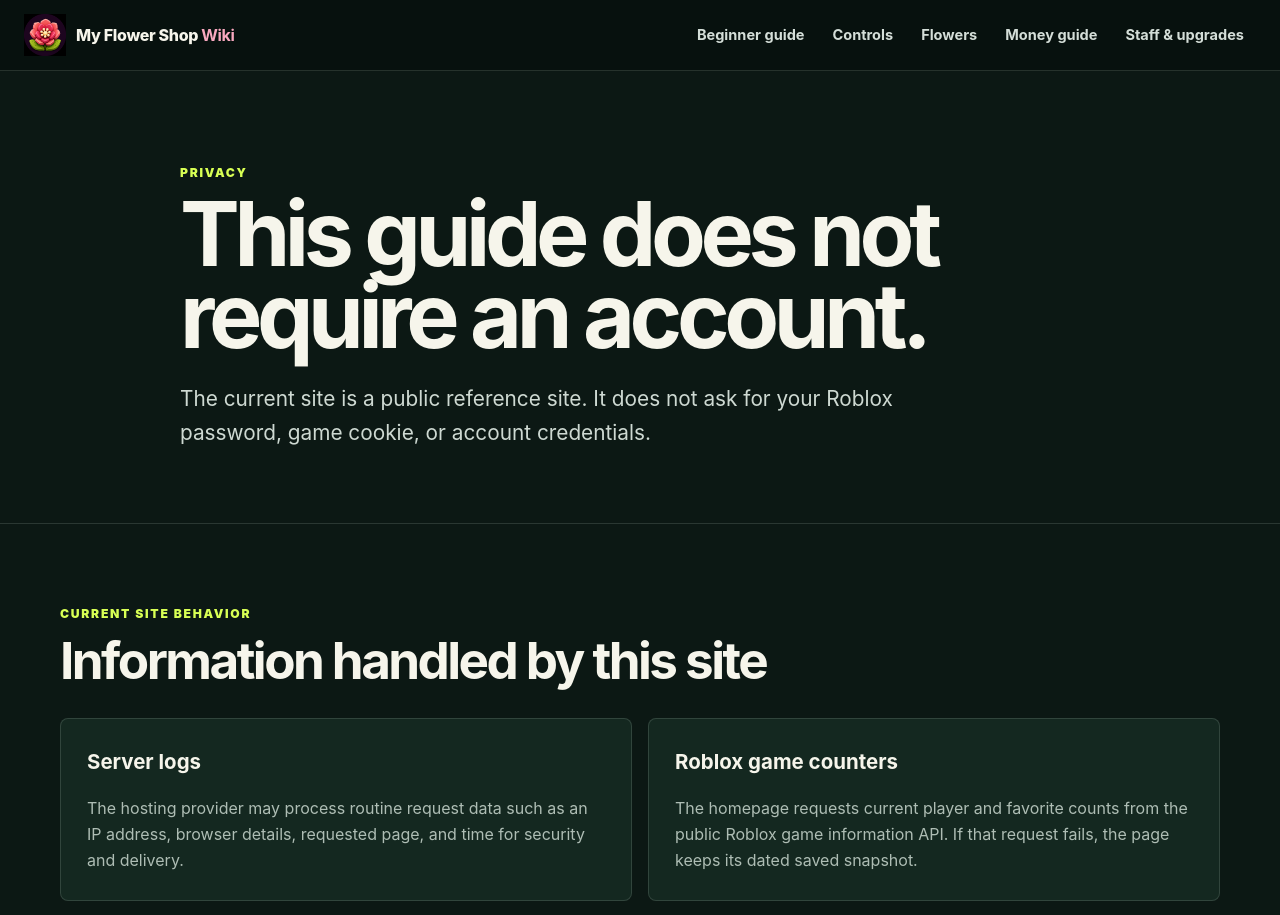
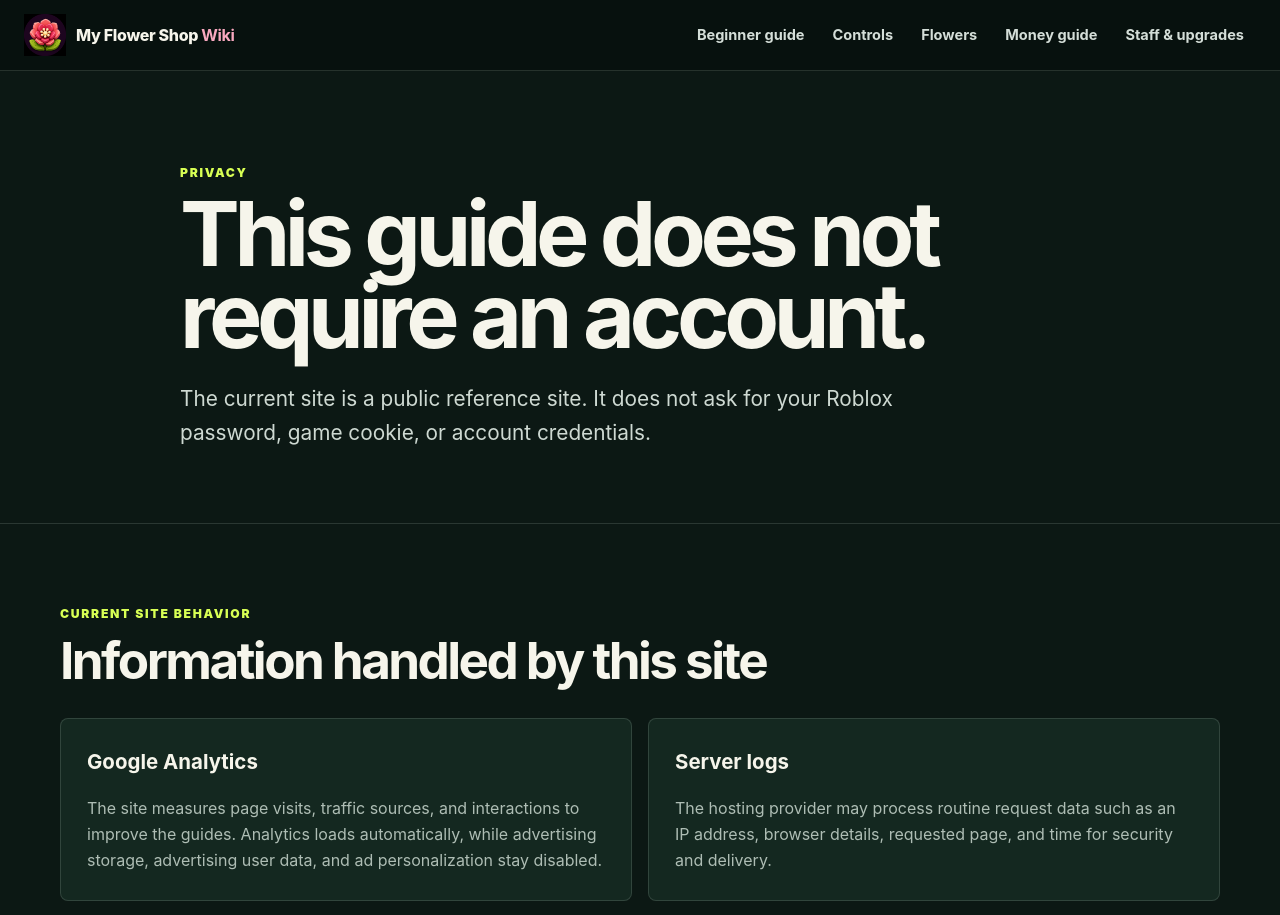
Before and after one commit to yefan710/my-flowershop-wiki, a Next.js app: page /privacy-policy in a window 1280 px wide. Shown: the top 915 px of the page. Built offline with nearby package versions, Linux system fonts and the light colour scheme; no server answers.

Commit message:
Add GA4 analytics tracking

```diff
--- a/src/app/layout.tsx
+++ b/src/app/layout.tsx
@@ -24,6 +24,10 @@ export const metadata: Metadata = {
 export default function RootLayout({ children }: Readonly<{ children: React.ReactNode }>) {
   return (
     <html lang="en">
+      <head>
+        <script async src="https://www.googletagmanager.com/gtag/js?id=G-1QNSJGN604" />
+        <script dangerouslySetInnerHTML={{ __html: `window.dataLayer=window.dataLayer||[];function gtag(){dataLayer.push(arguments);}gtag('consent','default',{analytics_storage:'granted',ad_storage:'denied',ad_user_data:'denied',ad_personalization:'denied'});gtag('js',new Date());gtag('config','G-1QNSJGN604');` }} />
+      </head>
       <body>
         <Header />
         <main>{children}</main>
--- a/src/app/privacy-policy/page.tsx
+++ b/src/app/privacy-policy/page.tsx
@@ -10,7 +10,7 @@ export default function PrivacyPolicyPage() {
     <>
       <PageHero eyebrow="Privacy" title="This guide does not require an account." intro="The current site is a public reference site. It does not ask for your Roblox password, game cookie, or account credentials." />
       <ContentSection eyebrow="Current site behavior" title="Information handled by this site">
-        <div className="content-grid"><div className="content-card"><h3>Server logs</h3><p>The hosting provider may process routine request data such as an IP address, browser details, requested page, and time for security and delivery.</p></div><div className="content-card"><h3>Roblox game counters</h3><p>The homepage requests current player and favorite counts from the public Roblox game information API. If that request fails, the page keeps its dated saved snapshot.</p></div><div className="content-card"><h3>External links</h3><p>Roblox and YouTube apply their own privacy policies when the site requests a Roblox counter or when you open either service.</p></div></div>
+        <div className="content-grid"><div className="content-card"><h3>Google Analytics</h3><p>The site measures page visits, traffic sources, and interactions to improve the guides. Analytics loads automatically, while advertising storage, advertising user data, and ad personalization stay disabled.</p></div><div className="content-card"><h3>Server logs</h3><p>The hosting provider may process routine request data such as an IP address, browser details, requested page, and time for security and delivery.</p></div><div className="content-card"><h3>Roblox game counters</h3><p>The homepage requests current player and favorite counts from the public Roblox game information API. If that request fails, the page keeps its dated saved snapshot.</p></div><div className="content-card"><h3>External links</h3><p>Roblox and YouTube apply their own privacy policies when the site requests a Roblox counter or when you open either service.</p></div></div>
         <p className="notice">Do not submit Roblox credentials to a fan guide. This site does not need them.</p>
         <div className="inline-actions"><Link className="button button-primary" href="/">Return home</Link></div>
       </ContentSection>
```
